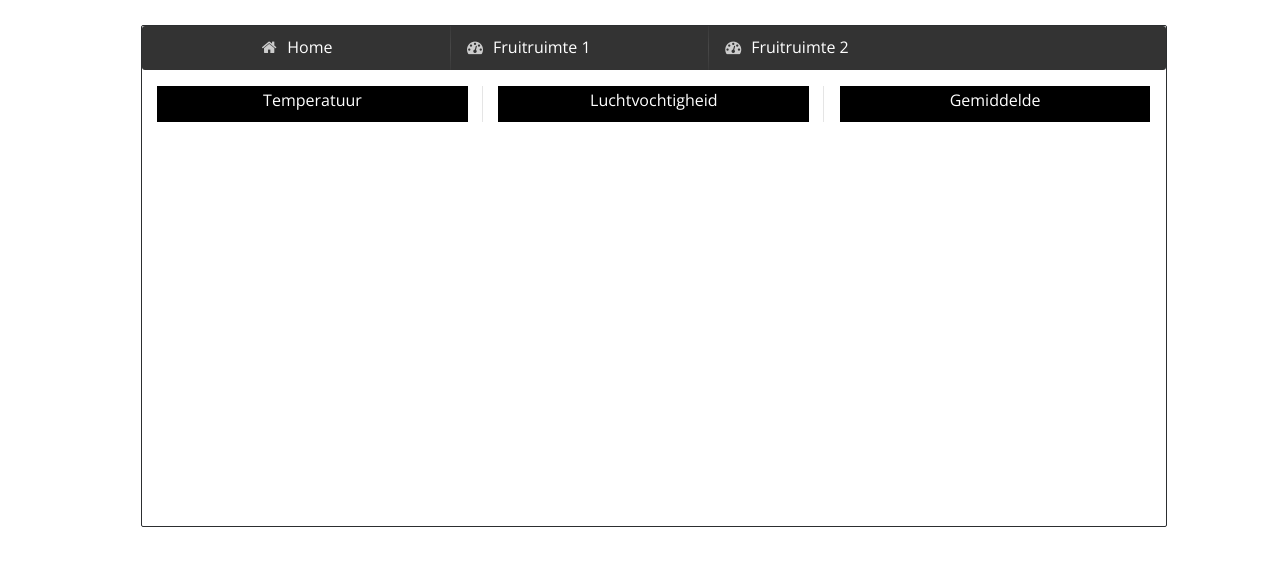
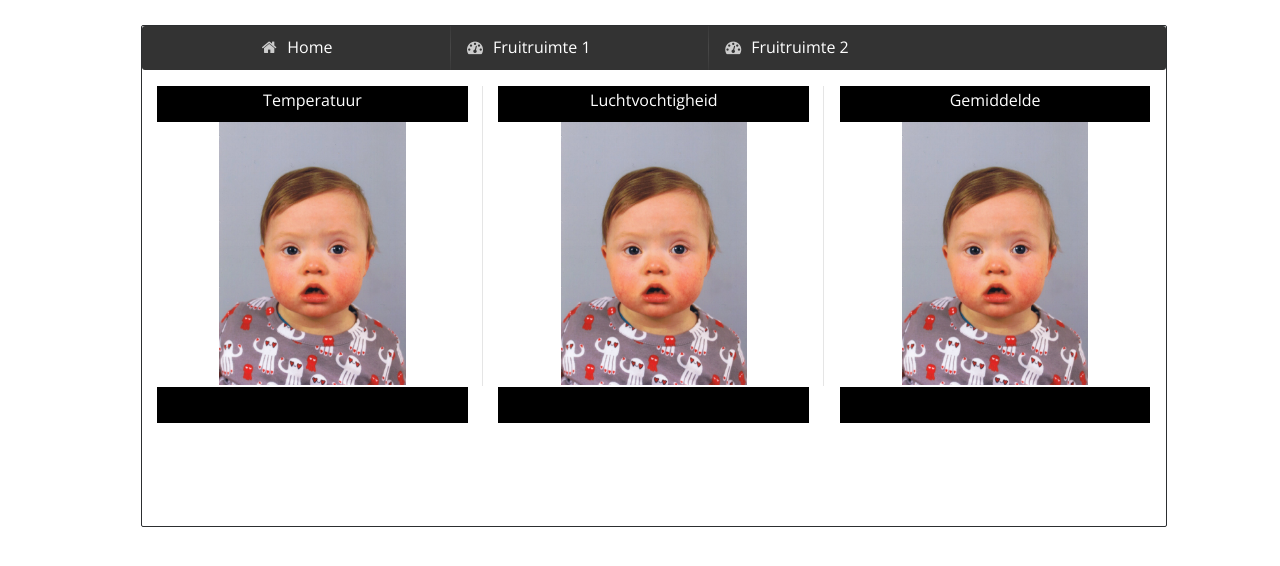
Before and after one commit to jordyijsselstijn/RotterzwamApp, a PHP site: page / in a window 1280 px wide. Shown: the part 159-725 px from the top of the page. Run offline with PHP 8.4, Linux system fonts and the light colour scheme.

Commit message:
Added modules to grid - photos for alignment

```diff
--- a/css/style.css
+++ b/css/style.css
@@ -69,7 +69,8 @@ html{
 
 .module{
 
-    width:100%
+    width:100%;
+    height:300px;
 
 }
 .module div{
@@ -82,3 +83,9 @@ html{
     padding-top: 6px ;
 
 }
+.module img{
+
+    width:60%;
+    margin-left:20%;
+
+}
--- a/index.html
+++ b/index.html
@@ -33,16 +33,16 @@
 
            <div class="temp module">
                <div>Temperatuur</div>
-
-               <span id="result-temp"></span>
+               <img src="images/pasfoto.jpg" alt="placeholder">
+               <div class="results" id="result-temp"></div>
            </div>
         </div>
         <div class="column">
 
             <div class="hum module">
                 <div>Luchtvochtigheid</div>
-
-                <span id="result-hum"></span>
+                <img src="images/pasfoto.jpg" alt="placeholder">
+                <div class="results" id="result-hum"></div>
             </div>
 
         </div>
@@ -50,8 +50,8 @@
 
             <div class="graph module">
                 <div>Gemiddelde</div>
-
-                <span id="result-graph"></span>
+                <img src="images/pasfoto.jpg" alt="placeholder">
+                <div class="results" id="result-graph"></div>
             </div>
 
         </div>
```
Also changed, not shown: images/pasfoto.jpg (added).
